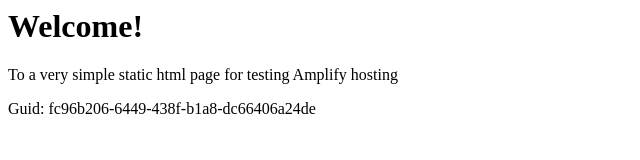
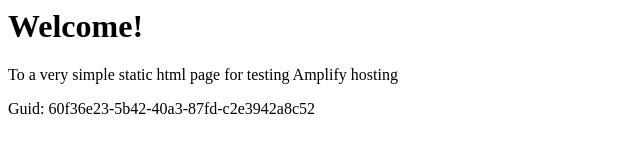
Before and after one commit to aws-aemilia-bom/Github-PR-Commit-Integration-Test-DoNotTouch-GitHubWebhookPushCanaryTest-v1-prod-ap-south-1, a website: page src/index.html in a window 1280 px wide. Shown: the full height of the page, 0-640 px from the left. Drawn offline with Linux system fonts and the light colour scheme.

Commit message:
commit from integ tests

```diff
--- a/src/index.html
+++ b/src/index.html
@@ -12,6 +12,6 @@
 <body>
     <h1>Welcome!</h1>
     <p>To a very simple static html page for testing Amplify hosting</p>
-    <p>Guid: fc96b206-6449-438f-b1a8-dc66406a24de</p></body>
+    <p>Guid: 60f36e23-5b42-40a3-87fd-c2e3942a8c52</p></body>
 
 </html>
```
